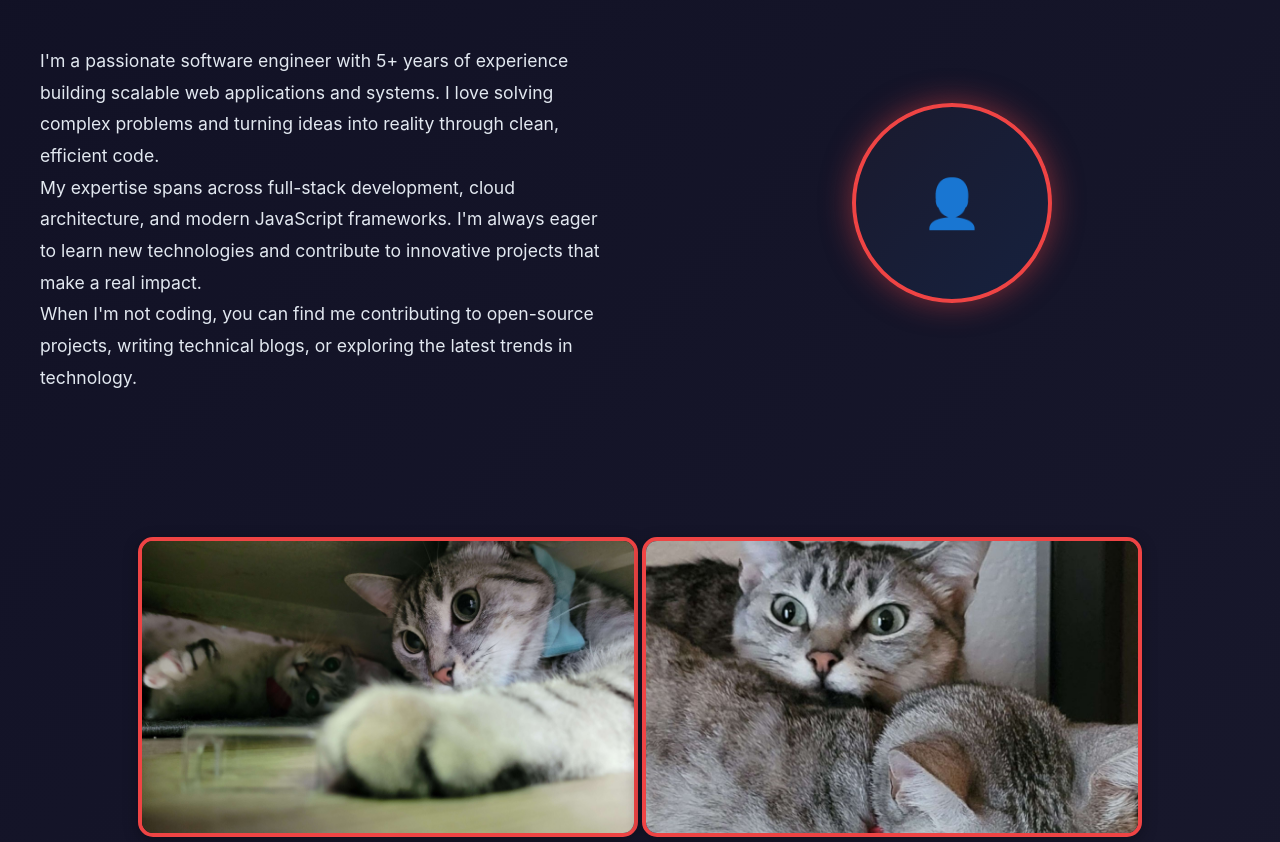
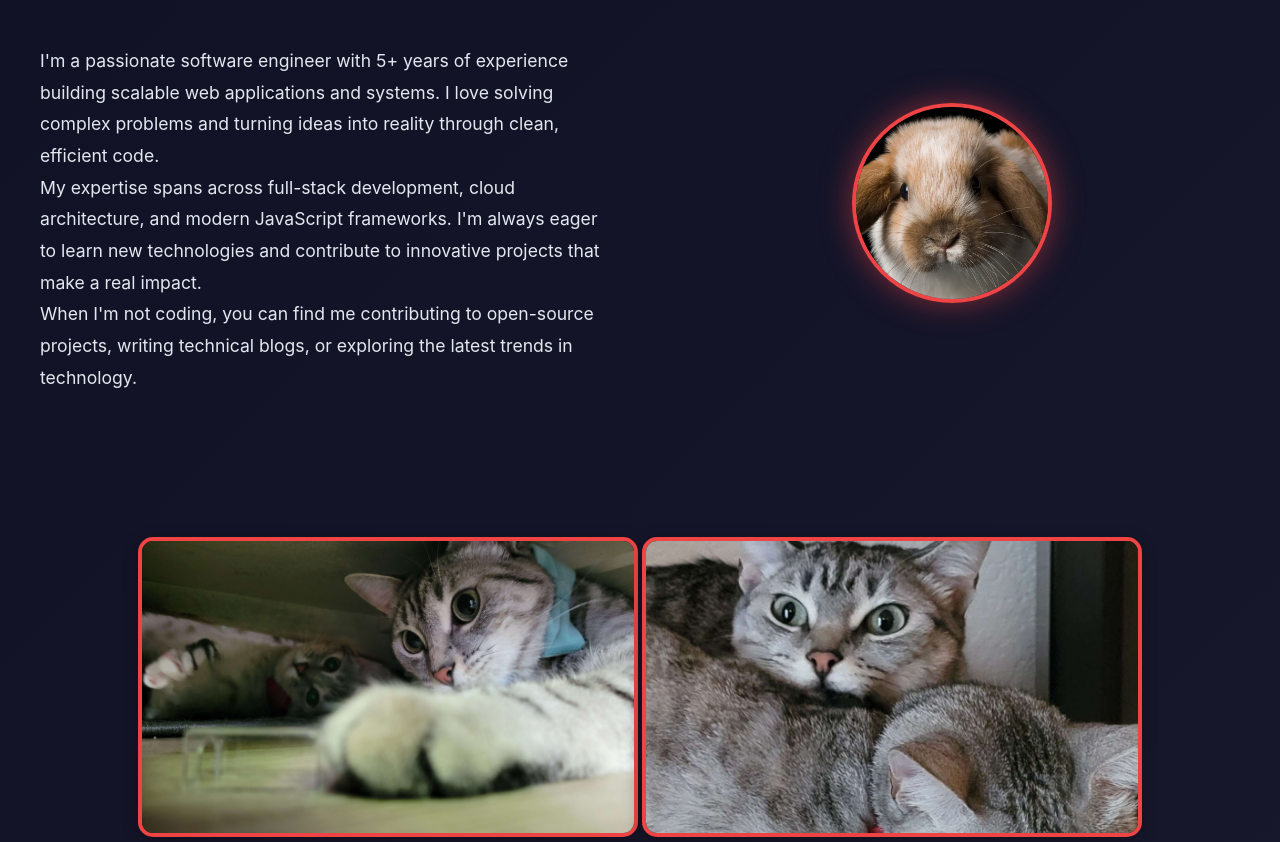
Before and after one commit to sergio2019wa/abbey_website, a plain HTML site: page index.html in a window 1280 px wide. Shown: the part 1011-1853 px from the top of the page. Drawn offline with Linux system fonts and the light colour scheme.

Commit message:
Added bunny profile pic

```diff
--- a/index.html
+++ b/index.html
@@ -1029,9 +1029,9 @@
                 </div>
                 <div class="profile-section">
                     <div class="profile-image" id="profileImage">
-                        👤
+
                         <!-- Replace the emoji with an actual image by uncommenting the line below and adding your image URL -->
-                        <!-- <img src="your-profile-image.jpg" alt="Alex Chen Profile Picture"> -->
+                        <img src="bunny_pics\Frazier-Bunny-Rabbits.webp" alt="Bunny Pic">
                     </div>
                 </div>
             </div>
```
Also changed, not shown: bunny_pics/Frazier-Bunny-Rabbits.webp (added).
